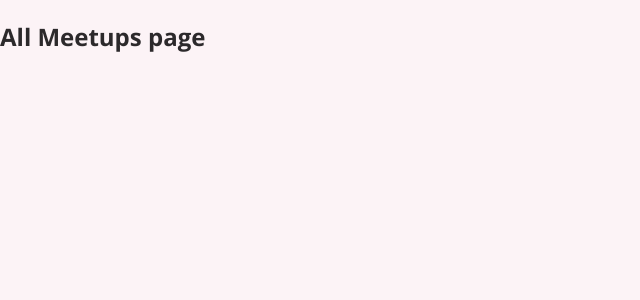
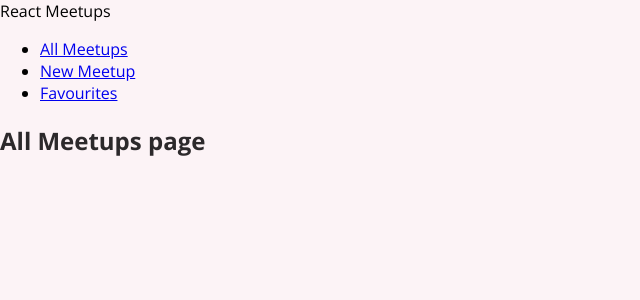
Before and after one commit to niloysikdar/React-Meetups, a React (Create React App) app: page / in a window 1280 px wide. Shown: the top 300 px of the page, without its empty margins (0-640 px from the left). Built offline with nearby package versions, Linux system fonts and the light colour scheme.

Commit message:
Added Nav Links

```diff
--- a/src/App.jsx
+++ b/src/App.jsx
@@ -2,10 +2,12 @@
 import AllMeetupsPage from "./pages/AllMeetups";
 import NewMeetupPage from "./pages/NewMeetup";
 import FavouritesPage from "./pages/Favourites";
+import MainNavigation from "./components/MainNavigation";
 
 const App = () => {
   return (
     <div>
+      <MainNavigation />
       <Switch>
         <Route path="/" exact>
           <AllMeetupsPage />
@@ -13,7 +15,7 @@
         <Route path="/new-meetup">
           <NewMeetupPage />
         </Route>
-        <Route path="/favourite">
+        <Route path="/favourites">
           <FavouritesPage />
         </Route>
       </Switch>
--- /dev/null
+++ b/src/components/MainNavigation.jsx
@@ -0,0 +1,24 @@
+import { Link } from "react-router-dom";
+
+const MainNavigation = () => {
+  return (
+    <header>
+      <div>React Meetups</div>
+      <nav>
+        <ul>
+          <li>
+            <Link to="/">All Meetups</Link>
+          </li>
+          <li>
+            <Link to="/new-meetup">New Meetup</Link>
+          </li>
+          <li>
+            <Link to="/favourites">Favourites</Link>
+          </li>
+        </ul>
+      </nav>
+    </header>
+  );
+};
+
+export default MainNavigation;
```
